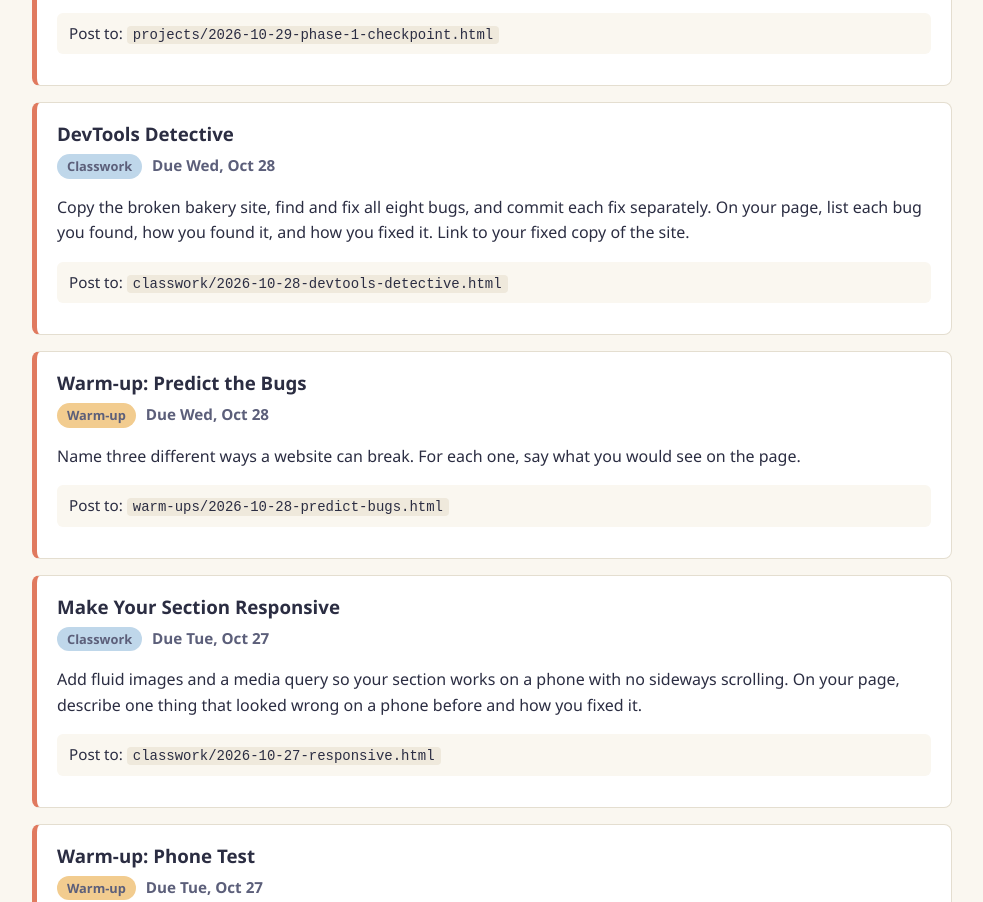
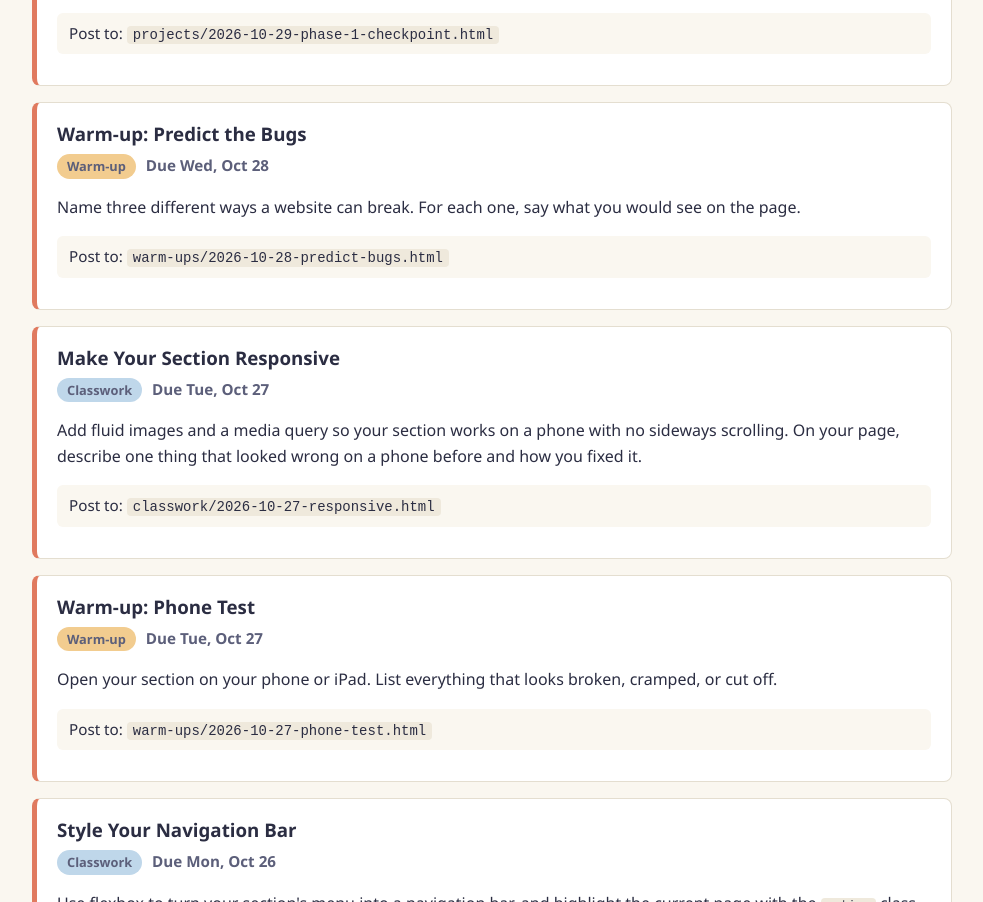
Before and after one commit to montverde-webdesign/montverde-webdesign.github.io, a plain HTML site: page assignments.html in a window 1280 px wide. Shown: the part 4234-5136 px from the top of the page, without its empty margins (148-1131 px from the left). Drawn offline with Linux system fonts and the light colour scheme.

Commit message:
Remove old October DevTools Detective card
Removed the 'DevTools Detective' assignment section from the assignments page.

```diff
--- a/assignments.html
+++ b/assignments.html
@@ -174,13 +174,6 @@
       <p class="post-to">Post to: <code>warm-ups/2026-10-28-predict-bugs.html</code></p>
     </article>
 
-    <article class="assignment" id="2026-10-28-devtools-detective" data-due="2026-10-28">
-      <h3>DevTools Detective</h3>
-      <p class="meta"><span class="tag classwork">Classwork</span> <strong>Due Wed, Oct 28</strong></p>
-      <p>Copy the broken bakery site, find and fix all eight bugs, and commit each fix separately. On your page, list each bug you found, how you found it, and how you fixed it. Link to your fixed copy of the site.</p>
-      <p class="post-to">Post to: <code>classwork/2026-10-28-devtools-detective.html</code></p>
-    </article>
-
     <article class="assignment" id="2026-10-29-phase-1-checkpoint" data-due="2026-10-29">
       <h3>Phase 1 Skills Checkpoint</h3>
       <p class="meta"><span class="tag project">Project</span> <strong>Due Thu, Oct 29</strong></p>
```
